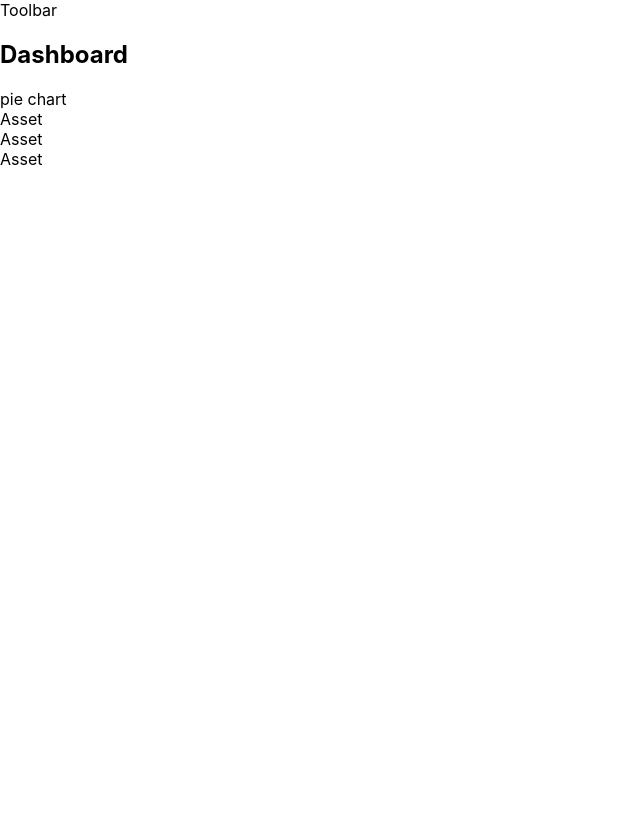
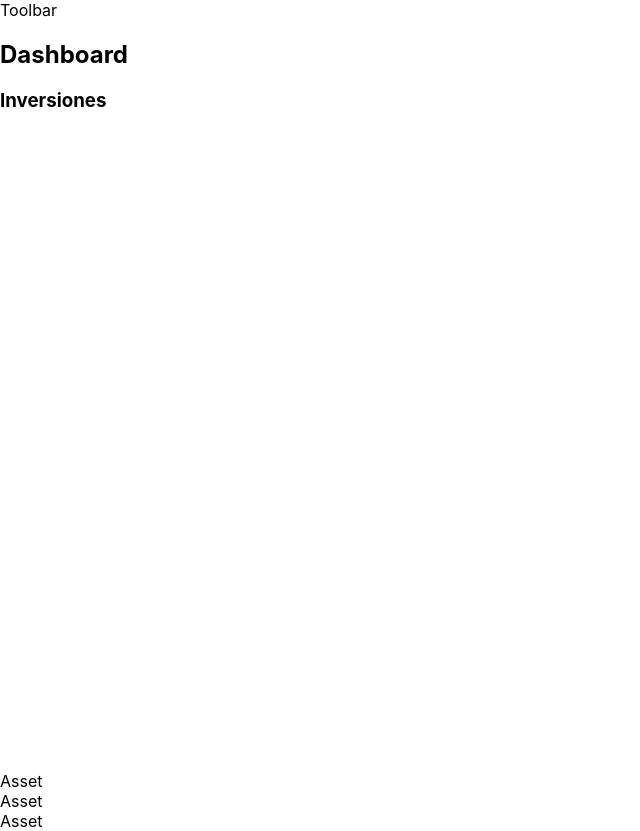
Before and after one commit to sebalr/my-portfolio, a React (Create React App) app: page / in a window 1280 px wide. Shown: the whole page, without its empty margins (0-640 px from the left). Before the commit the page ends 800 px from the top, so only its background shows below. Built offline with nearby package versions, Linux system fonts and the light colour scheme.

Commit message:
Database class and dashboard state

```diff
--- a/package.json
+++ b/package.json
@@ -36,7 +36,8 @@
     "start": "BROWSER='google-chrome-stable'  react-scripts start",
     "build": "react-scripts build",
     "test": "react-scripts test",
-    "eject": "react-scripts eject"
+    "eject": "react-scripts eject",
+    "lint": "eslint --ext .ts --ext .tsx ."
   },
   "eslintConfig": {
     "extends": [
--- a/src/App.tsx
+++ b/src/App.tsx
@@ -5,5 +5,4 @@ const App = () => (
     <Layout />
   </div>
 );
-
 export default App;
--- a/src/components/Layout/Dashboard/Dashboard.tsx
+++ b/src/components/Layout/Dashboard/Dashboard.tsx
@@ -1,26 +1,44 @@
 import React, { Component } from 'react';
 import Summary from 'components/Layout/Dashboard/Summary/Summary';
 import Investment from 'components/Layout/Dashboard/Investment/Investment';
+import { IDashboardState } from 'interfaces/state.interfaces';
 
-class Dashboard extends Component {
-  constructor(props: any) {
+class Dashboard extends Component<IDashboardState, IDashboardState> {
+
+  constructor(props: IDashboardState) {
     super(props);
     this.state = {
-
+      investments: [],
     };
   }
 
+  componentDidMount() {
+    const { investments } = this.props;
+    this.setState({ investments });
+  }
+
+  componentDidUpdate() {
+    const { investments } = this.props;
+    const { investments: stateInvestments } = this.state;
+    if (JSON.stringify(investments) !== JSON.stringify(stateInvestments)) {
+      // eslint-disable-next-line
+      this.setState({ investments: stateInvestments });
+    }
+  }
+
   render() {
+    const { investments } = this.state;
     return (
       <div>
         <h2>Dashboard</h2>
-        <Summary />
+        <Summary investments={investments} />
         <Investment />
         <Investment />
         <Investment />
       </div>
     );
   }
+
 }
 
 export default Dashboard;
--- a/src/components/Layout/Dashboard/Summary/Summary.tsx
+++ b/src/components/Layout/Dashboard/Summary/Summary.tsx
@@ -1,7 +1,20 @@
-const Summary = () => (
-  <div>
-    pie chart
-  </div>
-);
+import parseDashboardData from 'helpers/dashboard';
+import { IInvestment } from 'interfaces/state.interfaces';
+import { Pie } from 'react-chartjs-2';
+
+interface ISummaryProps {
+  investments: IInvestment[]
+}
+
+const Summary = (props: ISummaryProps) => {
+  const { investments } = props;
+  const graphData = parseDashboardData(investments);
+  return (
+    <>
+      <h3>Inversiones</h3>
+      <Pie data={graphData} />
+    </>
+  );
+};
 
 export default Summary;
--- a/src/components/Layout/Layout.tsx
+++ b/src/components/Layout/Layout.tsx
@@ -1,13 +1,33 @@
+import { useState, useEffect } from 'react';
 import Dashboard from 'components/Layout/Dashboard/Dashboard';
 import Toolbar from 'components/Layout/Toolbar/Toolbar';
+import { IAppState, IInvestment } from 'interfaces/state.interfaces';
+import InvestmentsDatabase from 'database/database';
 
-const Layout = () => (
+const Layout = () => {
+  const [layoutState, setState] = useState<IAppState>({ dashboard: { investments: [] as IInvestment[] } });
+
+  useEffect(() => {
+    const loadDataFromDb = async () => {
+      try {
+        await InvestmentsDatabase.open();
+        setState({ dashboard: { investments: [] as IInvestment[] } });
+      } catch (error) {
+        console.log('db error', error);
+      }
+    };
+    loadDataFromDb();
+    return InvestmentsDatabase.close();
+  }, []);
+
+  return (
     <div>
       <Toolbar />
       <main>
-      <Dashboard />
+        <Dashboard investments={layoutState.dashboard.investments} />
       </main>
     </div>
   );
+};
 
 export default Layout;
--- /dev/null
+++ b/src/database/database.ts
@@ -0,0 +1,18 @@
+import Dexie from 'dexie';
+import { IInvestment } from 'interfaces/state.interfaces';
+
+class InvestmentsDatabase extends Dexie {
+
+  investments: Dexie.Table<IInvestment, number>;
+
+  constructor(databaseName: string) {
+    super(databaseName);
+    this.version(1).stores({
+      investments: '++id,date',
+    });
+    this.investments = this.table('investments');
+  }
+
+}
+
+export default new InvestmentsDatabase('investmentsDb');
--- a/src/interfaces/state.interfaces.ts
+++ b/src/interfaces/state.interfaces.ts
@@ -1,10 +1,16 @@
+export interface IAppState {
+  dashboard: IDashboardState
+}
+
 export interface IDashboardState {
   investments: Array<IInvestment>;
 }
 
 export interface IInvestment {
+  id: number,
   asset: IAsset;
   ammount: number;
+  date: Date
 }
 
 export interface IAsset {
--- a/src/service-worker.ts
+++ b/src/service-worker.ts
@@ -1,5 +1,5 @@
+/* eslint-disable */
 /// <reference lib="webworker" />
-/* eslint-disable no-restricted-globals */
 
 // This service worker can be customized!
 // See https://developers.google.com/web/tools/workbox/modules
```
Also changed, not shown: .eslintrc.json. Lines whose indentation alone changed are shown as unchanged.
